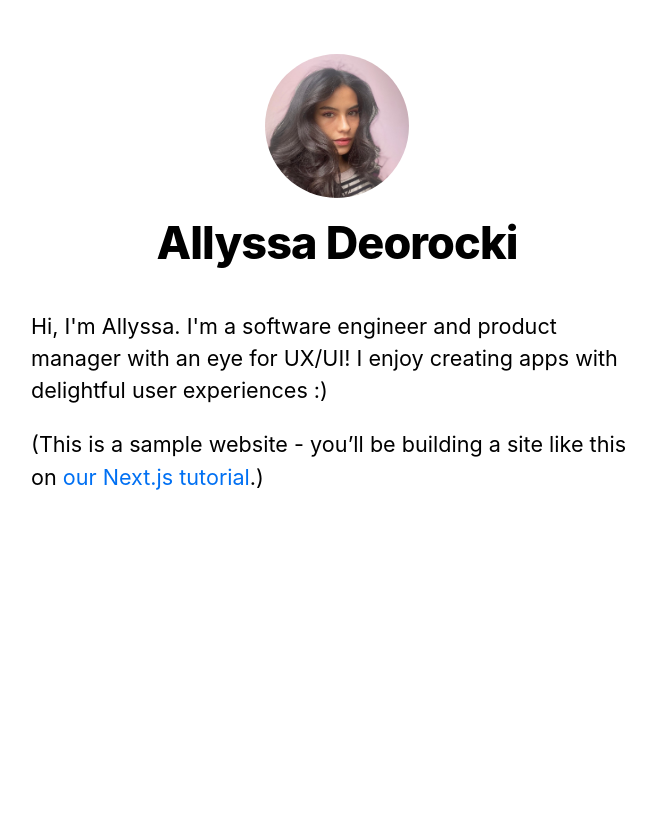
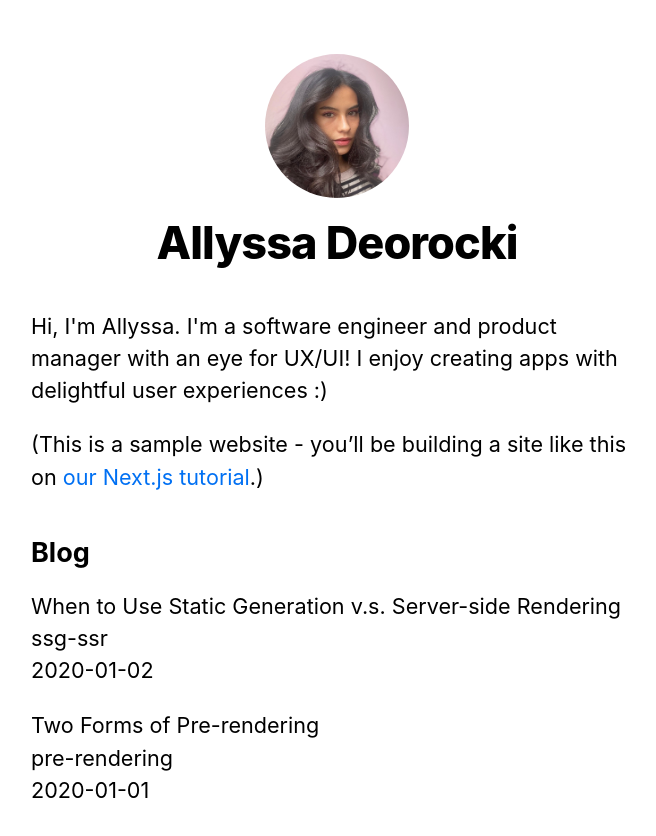
Before and after one commit to allyssad/next-tutorial, a Next.js app in the folder nextjs-blog/: page / in a window 1280 px wide. Shown: the top 836 px of the page, without its empty margins (303-959 px from the left). Before the commit the page ends 800 px from the top, so only its background shows below. Built offline with nearby package versions, Linux system fonts and the light colour scheme.

Commit message:
fetch blog data with getStaticProps

```diff
--- a/nextjs-blog/pages/index.js
+++ b/nextjs-blog/pages/index.js
@@ -1,8 +1,18 @@
 import Head from 'next/head';
 import Layout, { siteTitle } from '../components/layout';
 import utilStyles from '../styles/utils.module.css';
+import { getSortedPostsData } from '../lib/posts';
 
-const Home = () => {
+export const getStaticProps = async () => {
+  const allPostsData = getSortedPostsData();
+  return {
+    props: {
+      allPostsData,
+    },
+  };
+};
+
+const Home = ({ allPostsData }) => {
   return (
     <Layout home>
       <Head>
@@ -19,6 +29,20 @@ const Home = () => {
           <a href='https://nextjs.org/learn'>our Next.js tutorial</a>.)
         </p>
       </section>
+      <section className={`${utilStyles.headingMd} ${utilStyles.padding1px}`}>
+        <h2 className={utilStyles.headingLg}>Blog</h2>
+        <ul className={utilStyles.list}>
+          {allPostsData.map(({ id, date, title }) => (
+            <li className={utilStyles.listItem} key={id}>
+              {title}
+              <br />
+              {id}
+              <br />
+              {date}
+            </li>
+          ))}
+        </ul>
+      </section>
     </Layout>
   );
 };
```
